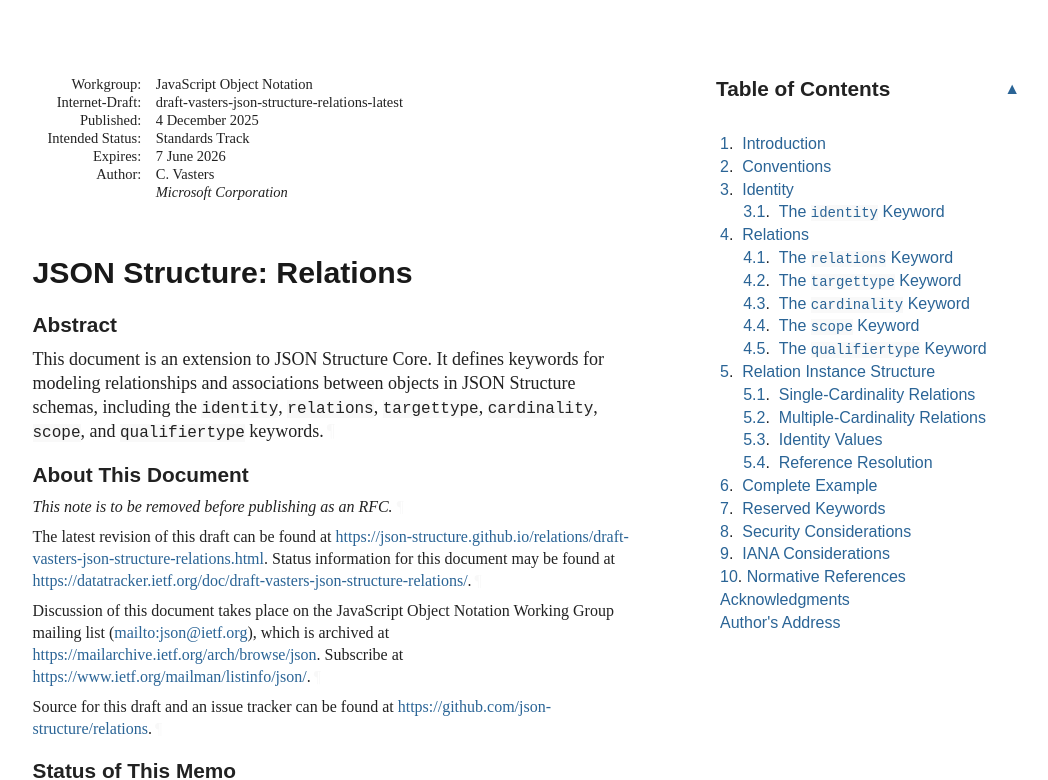
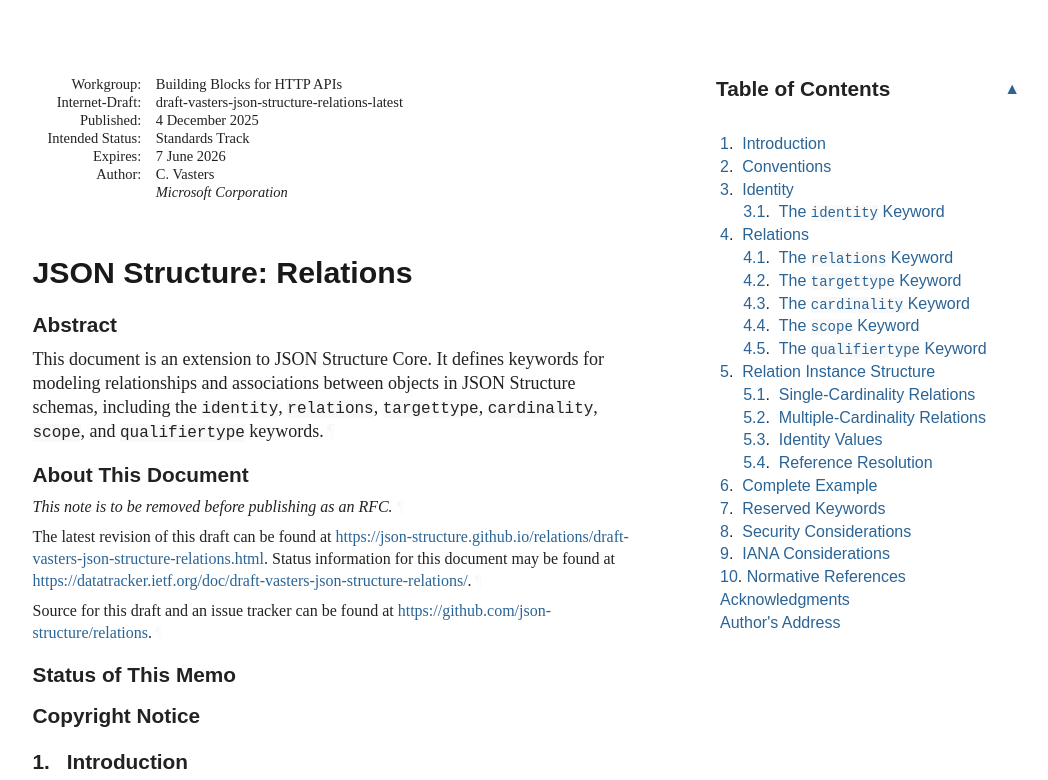
Before and after one commit to json-structure/relations, a plain HTML site: page draft-vasters-json-structure-relations.html in a window 1280 px wide. Shown: the top 780 px of the page, without its empty margins (92-1140 px from the left). Drawn offline with Linux system fonts and the light colour scheme; a web font is replaced by a local one.

Commit message:
Script updating gh-pages from d89490a. [ci skip]

```diff
--- a/draft-vasters-json-structure-relations.html
+++ b/draft-vasters-json-structure-relations.html
@@ -1058,7 +1058,7 @@ svg :is([fill="white"], [fill^="#fff"]) {
 <div id="internal-metadata" class="document-information">
 <dl id="identifiers">
 <dt class="label-workgroup">Workgroup:</dt>
-<dd class="workgroup">JavaScript Object Notation</dd>
+<dd class="workgroup">Building Blocks for HTTP APIs</dd>
 <dt class="label-internet-draft">Internet-Draft:</dt>
 <dd class="internet-draft">draft-vasters-json-structure-relations-latest</dd>
 <dt class="label-published">Published:</dt>
@@ -1094,11 +1094,7 @@ schemas, including the <code>identity</code>, <code>relations</code>, <code>targ
 <p id="section-note.1-2">
         The latest revision of this draft can be found at <span><a href="https://json-structure.github.io/relations/draft-vasters-json-structure-relations.html">https://json-structure.github.io/relations/draft-vasters-json-structure-relations.html</a></span>.
         Status information for this document may be found at <span><a href="https://datatracker.ietf.org/doc/draft-vasters-json-structure-relations/">https://datatracker.ietf.org/doc/draft-vasters-json-structure-relations/</a></span>.<a href="#section-note.1-2" class="pilcrow">¶</a></p>
-<p id="section-note.1-3">
-        Discussion of this document takes place on the
-        JavaScript Object Notation Working Group mailing list (<span><a href="mailto:json@ietf.org">mailto:json@ietf.org</a></span>),
-        which is archived at <span><a href="https://mailarchive.ietf.org/arch/browse/json">https://mailarchive.ietf.org/arch/browse/json</a></span>.
-        Subscribe at <span><a href="https://www.ietf.org/mailman/listinfo/json/">https://www.ietf.org/mailman/listinfo/json/</a></span>.<a href="#section-note.1-3" class="pilcrow">¶</a></p>
+<p id="section-note.1-3"></p>
 <p id="section-note.1-4">Source for this draft and an issue tracker can be found at
         <span><a href="https://github.com/json-structure/relations">https://github.com/json-structure/relations</a></span>.<a href="#section-note.1-4" class="pilcrow">¶</a></p>
 </section>
```
Also changed, not shown: draft-vasters-json-structure-relations.txt.
